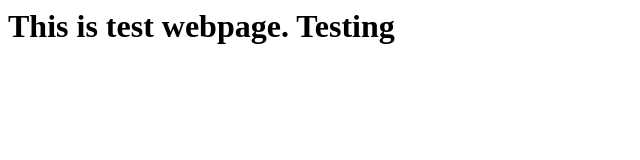
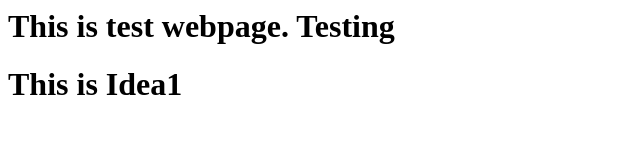
Before and after one commit to vivekmohod/webrepo, a plain HTML site: page index.html in a window 1280 px wide. Shown: the whole page, without its empty margins (0-640 px from the left). Drawn offline with Linux system fonts and the light colour scheme.

Commit message:
Added index.html

```diff
--- a/index.html
+++ b/index.html
@@ -1 +1,2 @@
 <h1>This is test webpage. Testing</h1>
+<h1>This is Idea1</h1>
```
